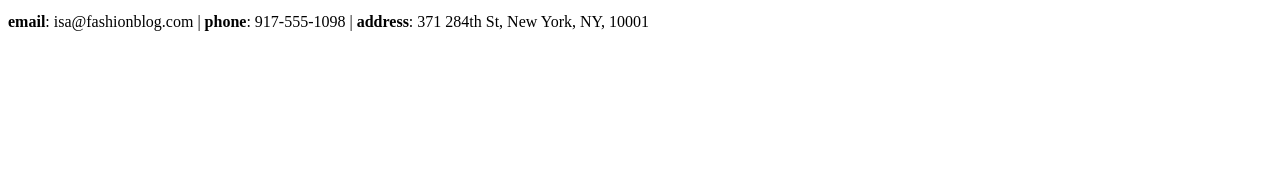
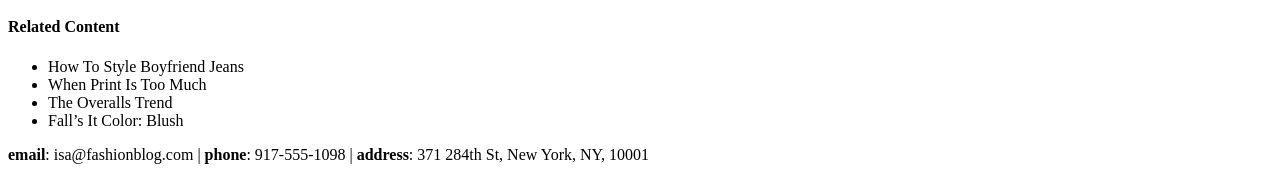
Before and after one commit to Supriyankumar/HTMLCSS, a plain HTML site: page fashionblog.html in a window 1280 px wide. Shown: the part 1673-1853 px from the top of the page. Before the commit the page ends 1720 px from the top, so only its background shows below. Drawn offline with Linux system fonts and the light colour scheme.

Commit message:
related content list added

```diff
--- a/fashionblog.html
+++ b/fashionblog.html
@@ -18,6 +18,13 @@
       <h2> Dressing for the Shows</h2>
           <img src="https://s3.amazonaws.com/codecademy-content/courses/learn-html/elements-and-structure/image-three.jpeg"/>
     <p>Always be true to your own sense of style, if you don’t you’ll be uncomfortable the whole time and it will show. Remember, NYFW is about expressing yourself and taking in what the designers have chosen to express through their new lines. Also it’s important to wear shoes you’ll be comfortable in all day. Obviously you want to look good, but you’ll be on your feet all day long, so be prepared.</p>
+          <h4> Related Content </h4>
+      <ul>
+        <li>How To Style Boyfriend Jeans</li>
+        <li>When Print Is Too Much</li>
+        <li>The Overalls Trend</li>
+        <li>Fall’s It Color: Blush</li>
+      </ul>
 
           <div id="contact">
     <p><strong>email</strong>: isa@fashionblog.com | <strong>phone</strong>: 917-555-1098 | <strong>address</strong>: 371 284th St, New York, NY, 10001</p>
```
